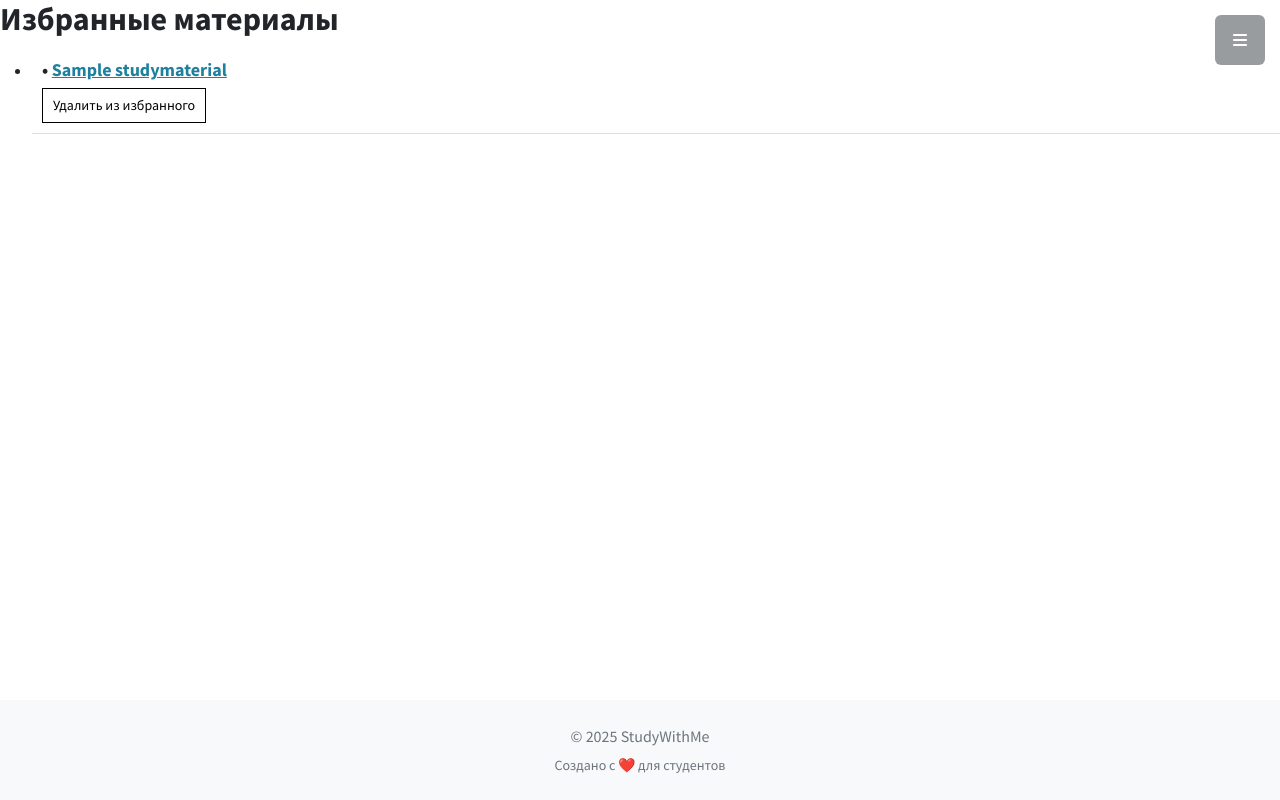
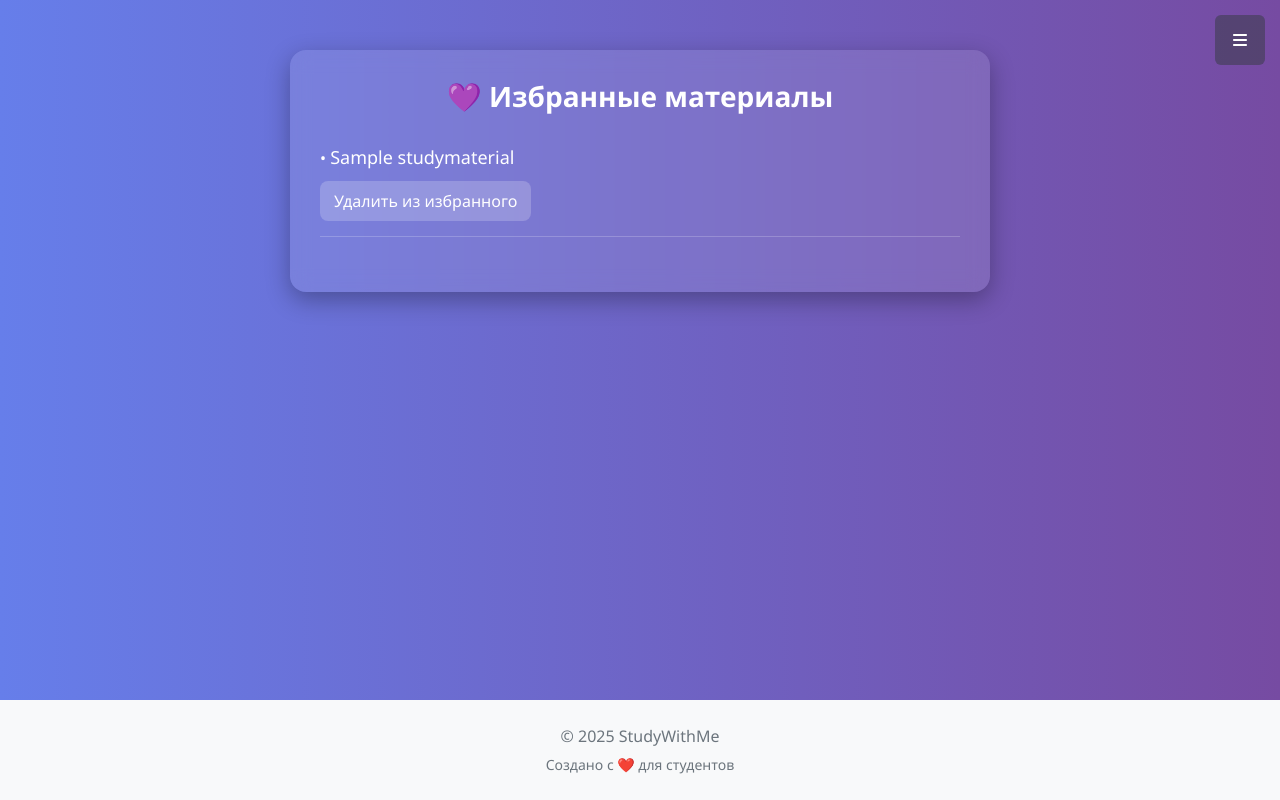
Before and after one commit to ayanaveee/StudyWithMe, a Django app: page /favorites/ in a window 1280 px wide. Run offline with Django 5.2, Linux system fonts and the light colour scheme; a user stored in the database is signed in; tables that the repository leaves empty hold one stand-in row (values such as "Sample post"); some libraries are stand-ins or nearby versions.

Commit message:
Login,logout

```diff
--- a/core/main/models.py
+++ b/core/main/models.py
@@ -6,10 +6,14 @@ from django.utils import timezone
 
 
 class Category(models.Model):
-    name = models.CharField(max_length=100)
+    name = models.CharField(max_length=100, default="Без категории")
 
     def __str__(self):
         return self.name
+
+    class Meta:
+        verbose_name = 'Категория цели'
+        verbose_name_plural = 'Категория целей'
 
 
 class Achievement(models.Model):
@@ -47,21 +51,6 @@ class Goal(models.Model):
     class Meta:
         verbose_name = 'Цель'
         verbose_name_plural = 'Цели'
-
-
-class TopicProgress(models.Model):
-    user = models.ForeignKey(MyUser, on_delete=models.CASCADE)
-    material = models.ForeignKey('StudyMaterial', on_delete=models.CASCADE)
-    completed = models.BooleanField(default=False)
-    completed_at = models.DateTimeField(null=True, blank=True)
-
-    def __str__(self):
-        status = "Изучено" if self.completed else "В процессе"
-        return f"{self.user.username} — {self.material.title} ({status})"
-
-    class Meta:
-        verbose_name = "Прогресс по теме"
-        verbose_name_plural = "Прогресс по темам"
 
 
 class FavoriteMaterial(models.Model):
--- a/core/main/templates/main/favorite_list.html
+++ b/core/main/templates/main/favorite_list.html
@@ -2,9 +2,10 @@
 {% load static %}
 {% block content %}
 
-<h2>Избранные материалы</h2>
+<div class="favorites-wrapper">
+  <h2>💜 Избранные материалы</h2>
 
-<ul>
+  <ul class="favorites-list">
     {% for favorite in favorites %}
       <li class="favorite-item">
         <div class="favorite-title">
@@ -13,15 +14,18 @@
           </a>
         </div>
 
-      <form method="post" action="{% url 'remove_favorite' favorite.material.id %}" class="favorite-remove-form remove-form">
+        <form method="post" action="{% url 'remove_favorite' favorite.material.id %}" class="favorite-remove-form">
           {% csrf_token %}
-        <button type="submit" class="remove-button" data-title="{{ favorite.material.title }}">Удалить из избранного</button>
+          <button type="submit" class="remove-button" data-title="{{ favorite.material.title }}">
+            Удалить из избранного
+          </button>
         </form>
       </li>
     {% empty %}
-    <li>У вас пока нет избранных материалов.</li>
+      <li class="empty-message">У вас пока нет избранных материалов.</li>
     {% endfor %}
   </ul>
+</div>
 
 <script>
   document.querySelectorAll('.remove-button').forEach(button => {
@@ -34,34 +38,77 @@
 </script>
 
 <style>
-  .favorite-item {
-    margin-bottom: 20px;
-    padding: 10px;
-    border-bottom: 1px solid #ddd;
+  body {
+    background: linear-gradient(to right, #667eea, #764ba2);
+    font-family: 'Segoe UI', sans-serif;
+    color: #fff;
+    margin: 0;
+    padding: 0;
   }
 
-  .favorite-title {
+  .favorites-wrapper {
+    max-width: 700px;
+    margin: 50px auto;
+    background-color: rgba(255, 255, 255, 0.1);
+    padding: 30px;
+    border-radius: 16px;
+    backdrop-filter: blur(10px);
+    box-shadow: 0 8px 24px rgba(0,0,0,0.3);
+  }
+
+  .favorites-wrapper h2 {
+    text-align: center;
+    margin-bottom: 30px;
+    font-size: 28px;
+    color: #fff;
+  }
+
+  .favorites-list {
+    list-style: none;
+    padding: 0;
+  }
+
+  .favorite-item {
+    margin-bottom: 25px;
+    padding-bottom: 15px;
+    border-bottom: 1px solid rgba(255,255,255,0.2);
+  }
+
+  .favorite-title a {
     font-size: 18px;
-    font-weight: bold;
-    margin-bottom: 5px;
+    color: #fff;
+    text-decoration: none;
+    transition: color 0.3s;
+  }
+
+  .favorite-title a:hover {
+    color: #f5d0fe;
   }
 
   .favorite-remove-form {
-    margin-top: 5px;
+    margin-top: 10px;
   }
 
-  .favorite-remove-form button {
-    padding: 6px 10px;
-    background-color: white;
-    border: 1px solid black;
+  .remove-button {
+    padding: 8px 14px;
+    border-radius: 8px;
+    background-color: rgba(255,255,255,0.2);
+    border: none;
+    color: #fff;
+    font-weight: 500;
     cursor: pointer;
-    font-size: 14px;
+    transition: background-color 0.3s ease;
   }
 
-  .favorite-remove-form button:hover {
-    background-color: #eee;
+  .remove-button:hover {
+    background-color: rgba(255,255,255,0.35);
+  }
+
+  .empty-message {
+    text-align: center;
+    font-style: italic;
+    color: #ddd;
   }
 </style>
 
-
 {% endblock %}
--- a/core/user/models.py
+++ b/core/user/models.py
@@ -1,5 +1,5 @@
 from django.db import models
-from django.contrib.auth.models import AbstractBaseUser, BaseUserManager
+from django.contrib.auth.models import AbstractBaseUser, BaseUserManager, PermissionsMixin
 from .choices import UserRoleEnum
 
 class MyUserManager(BaseUserManager):
@@ -18,7 +18,7 @@ class MyUserManager(BaseUserManager):
         user.save(using=self._db)
         return user
 
-class MyUser(AbstractBaseUser):
+class MyUser(AbstractBaseUser, PermissionsMixin):
     username = models.CharField(max_length=30, verbose_name='Имя пользователя')
     email = models.EmailField(unique=True, verbose_name='Почта')
     avatar = models.ImageField(upload_to='user_avatar/', null=True, blank=True, verbose_name='Аватарка')
@@ -31,6 +31,9 @@ class MyUser(AbstractBaseUser):
     created_at = models.DateTimeField(auto_now_add=True)
     is_admin = models.BooleanField(default=False)
     is_2fa_enabled = models.BooleanField(default=False)
+    is_active = models.BooleanField(default=True)
+    is_staff = models.BooleanField(default=False)
+    is_superuser = models.BooleanField(default=False)
 
     objects = MyUserManager()
 
@@ -56,11 +59,18 @@ class MyUser(AbstractBaseUser):
         # Simplest possible answer: All admins are staff
         return self.is_admin
 
+    class Meta:
+        verbose_name = 'Пользователь'
+        verbose_name_plural = 'Пользователи'
+
 class OTP(models.Model):
     user = models.ForeignKey(MyUser, on_delete=models.CASCADE, default=1)
     code = models.CharField(max_length=6)
     created_at = models.DateTimeField(auto_now_add=True)
 
+    class Meta:
+        verbose_name = 'ОТП-код'
+        verbose_name_plural = 'ОТП-коды'
 class UserProfile(models.Model):
     user = models.OneToOneField(MyUser, on_delete=models.CASCADE, related_name='profile')
     level = models.PositiveIntegerField(default=1)
```
Also changed, not shown: core/main/admin.py (+0 -8 lines), core/user/admin.py (+6 -5 lines), core/db.sqlite3, core/main/migrations/0001_initial.py, core/main/migrations/0002_alter_studymaterialcategory_options_and_more.py (deleted), core/main/migrations/0003_studymaterial_title.py (deleted), core/main/migrations/0004_goal_priority.py (deleted), core/main/migrations/0005_goal_is_completed.py (deleted), core/main/migrations/0006_alter_category_options_alter_studysession_options_and_more.py (deleted), core/main/migrations/0007_alter_studysession_goal.py (deleted), core/main/migrations/0008_delete_studysession.py (deleted), core/user/migrations/0003_alter_myuser_options_alter_otp_options_myuser_groups_and_more.py (added). Lines whose indentation alone changed are shown as unchanged.
